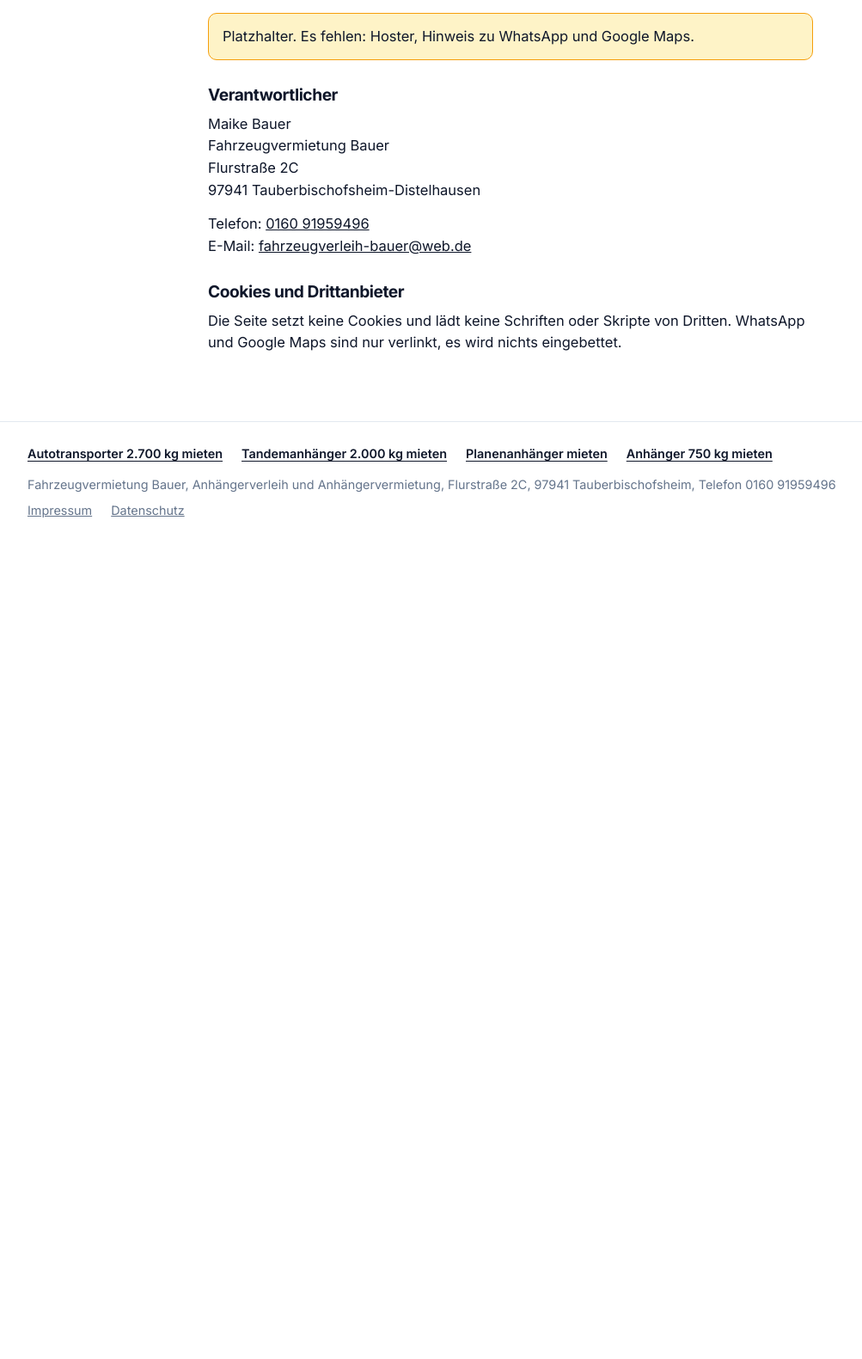
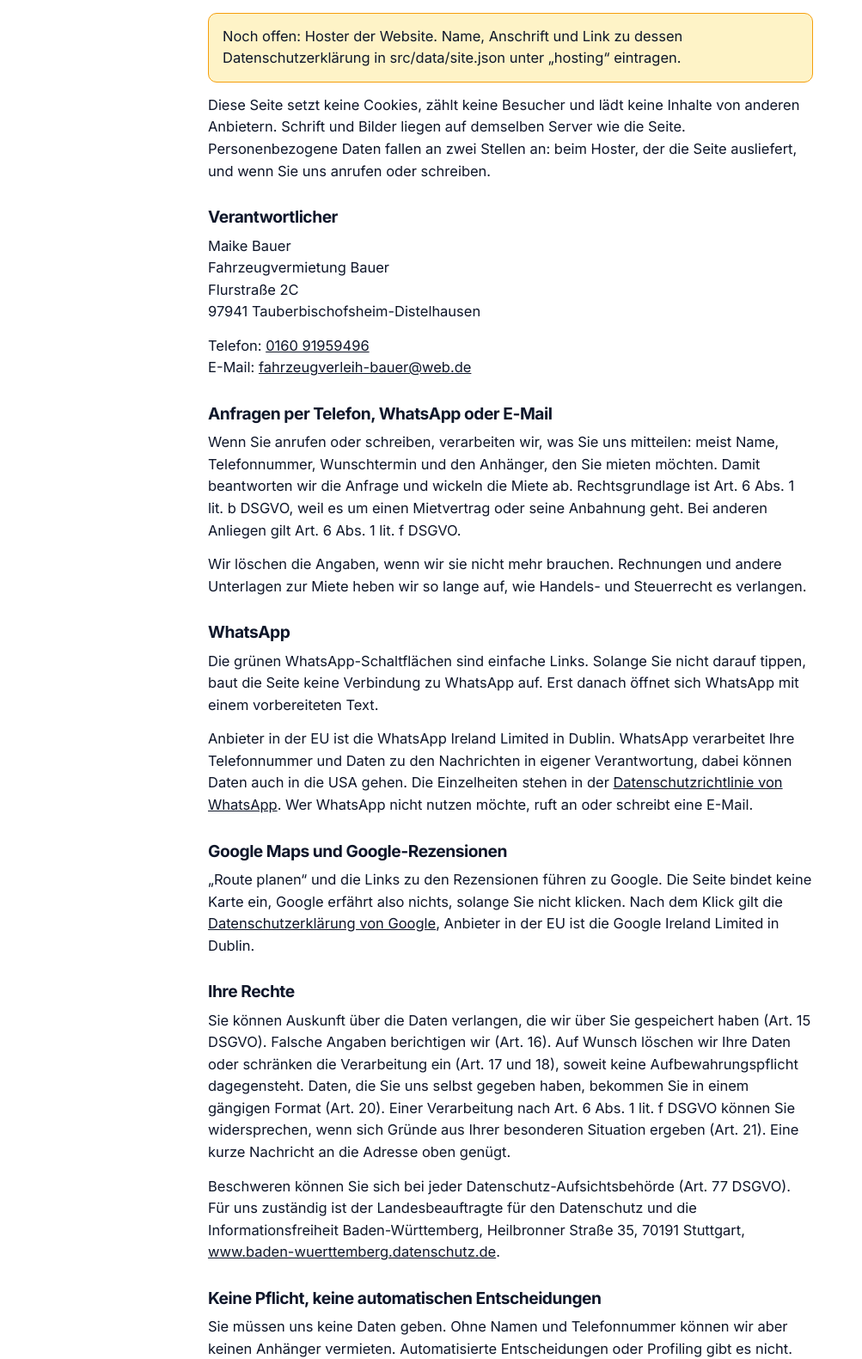
Before and after one commit to teifler/taubertal-anhaenger, an Astro site: page /datenschutz in a window 1280 px wide. Shown: the part 199-1780 px from the top of the page at 86% size, without its empty margins (46-1049 px from the left). Before the commit the page ends 841 px from the top, so only its background shows below. Built offline with nearby package versions, Linux system fonts and the light colour scheme; Astro itself is replaced by a stand-in of ours.

Commit message:
feat(datenschutz): write the full privacy policy
Covers the controller, hosting, enquiries by phone, WhatsApp and e-mail, the
WhatsApp and Google links, data subject rights and the supervisory authority
(LfDI BW, new address since 22.12.2025). The hosting section follows the
build: the GitHub Pages preview names GitHub (facts from GitHub's docs and
privacy statement), the production build reads the host from site.json and
shows a notice until one is set.

New e2e tests: every external service linked from the start page is named
in the policy, the Impressum has phone and e-mail, and no link is glued to
the text around it.

Co-Authored-By: Claude Opus 5.5 <noreply@anthropic.com>

```diff
--- a/src/data/index.ts
+++ b/src/data/index.ts
@@ -95,6 +95,12 @@ const siteSchema = z.strictObject({
     url: z.url(),
   }),
   profiles: z.strictObject({ kleinanzeigen: z.url() }),
+  /**
+   * Web host of the production site, named in the privacy policy. null until the client has chosen one; the
+   * production build then shows a notice. Assumes a host in the EU: a host elsewhere needs a transfer section
+   * like the GitHub Pages one in datenschutz.astro.
+   */
+  hosting: z.strictObject({ name: z.string().min(1), address: z.string().min(1), privacyUrl: z.url() }).nullable(),
   serviceArea: z.array(z.string().min(1)).min(1),
 });
 
--- a/src/data/site.json
+++ b/src/data/site.json
@@ -45,5 +45,6 @@
   "profiles": {
     "kleinanzeigen": "https://www.kleinanzeigen.de/s-bestandsliste.html?userId=137386711"
   },
+  "hosting": null,
   "serviceArea": ["Tauberbischofsheim", "Lauda-Königshofen", "Grünsfeld", "Werbach", "Külsheim", "Wertheim"]
 }
--- a/src/pages/datenschutz.astro
+++ b/src/pages/datenschutz.astro
@@ -1,23 +1,129 @@
 ---
+import { DEPLOY_TARGET } from 'astro:env/server';
+
 import LegalContact from '../components/LegalContact.astro';
 import LegalPage from '../components/LegalPage.astro';
 import { site } from '../data';
 import BaseLayout from '../layouts/BaseLayout.astro';
 
-// TODO(before launch): add the hosting, WhatsApp and Google Maps sections and delete the placeholder note.
+// The hosting section depends on where this build runs. GitHub's statements were checked on 20.11.2026 in
+// "About GitHub Pages" (section "Data collection") and in the GitHub General Privacy Statement.
+const onGitHubPages = DEPLOY_TARGET === 'github-pages';
+const host = site.hosting;
+const PRIVACY_AS_OF = 'November 2026';
+
+const links = {
+  github: 'https://docs.github.com/en/site-policy/privacy-policies/github-general-privacy-statement',
+  whatsapp: 'https://www.whatsapp.com/legal/privacy-policy-eea',
+  google: 'https://policies.google.com/privacy',
+  authority: 'https://www.baden-wuerttemberg.datenschutz.de/',
+};
 ---
 
 <BaseLayout title={`Datenschutz | ${site.name}`} noindex>
   <LegalPage title="Datenschutz">
-    <p class="placeholder-note">Platzhalter. Es fehlen: Hoster, Hinweis zu WhatsApp und Google Maps.</p>
+    {!onGitHubPages && !host && (
+      <p class="placeholder-note">
+        Noch offen: Hoster der Website. Name, Anschrift und Link zu dessen Datenschutzerklärung in src/data/site.json
+        unter „hosting“ eintragen.
+      </p>
+    )}
+
+    <p>
+      Diese Seite setzt keine Cookies, zählt keine Besucher und lädt keine Inhalte von anderen Anbietern. Schrift und
+      Bilder liegen auf demselben Server wie die Seite. Personenbezogene Daten fallen an zwei Stellen an: beim Hoster,
+      der die Seite ausliefert, und wenn Sie uns anrufen oder schreiben.
+    </p>
 
     <h2>Verantwortlicher</h2>
     <LegalContact />
 
-    <h2>Cookies und Drittanbieter</h2>
+    {onGitHubPages && (
+      <>
+        <h2>Hosting</h2>
+        <p>
+          Die Seite liegt bei GitHub Pages. Anbieter sind die GitHub B.V., Prins Bernhardplein 200, 1097 JB Amsterdam,
+          Niederlande, und die GitHub, Inc., 88 Colin P. Kelly Jr. St., San Francisco, CA 94107, USA.
+        </p>
+        <p>
+          Bei jedem Aufruf erfährt GitHub Ihre IP-Adresse, sonst könnte der Server die Seite nicht schicken. GitHub
+          protokolliert und speichert die IP-Adresse nach eigenen Angaben zu Sicherheitszwecken. Wie lange, gibt GitHub
+          nicht an. Rechtsgrundlage ist Art. 6 Abs. 1 lit. f DSGVO, unser berechtigtes Interesse eine sichere und
+          erreichbare Website.
+        </p>
+        <p>
+          Dabei können Daten in die USA gehen. GitHub, Inc. ist nach dem EU-US Data Privacy Framework zertifiziert. Für
+          solche Unternehmen hat die EU-Kommission ein angemessenes Datenschutzniveau festgestellt (Art. 45 DSGVO). Mehr
+          steht in der <a href={links.github}>Datenschutzerklärung von GitHub</a>.
+        </p>
+      </>
+    )}
+    {!onGitHubPages && host && (
+      <>
+        <h2>Hosting</h2>
+        <p>
+          {`Die Seite liegt bei ${host.name}, ${host.address}. `}
+          Bei jedem Aufruf speichert der Server Zugriffsdaten in Logdateien, in der Regel IP-Adresse, Datum und Uhrzeit,
+          die aufgerufene Adresse, die vorher besuchte Seite und den Browser. Ohne diese Daten kann der Server die Seite
+          nicht ausliefern und Angriffe nicht erkennen. Rechtsgrundlage ist Art. 6 Abs. 1 lit. f DSGVO, unser
+          berechtigtes Interesse eine sichere und erreichbare Website. Mehr steht in der{' '}
+          <a href={host.privacyUrl}>{`Datenschutzerklärung von ${host.name}`}</a>.
+        </p>
+      </>
+    )}
+
+    <h2>Anfragen per Telefon, WhatsApp oder E-Mail</h2>
     <p>
-      Die Seite setzt keine Cookies und lädt keine Schriften oder Skripte von Dritten. WhatsApp und Google Maps sind nur
-      verlinkt, es wird nichts eingebettet.
+      Wenn Sie anrufen oder schreiben, verarbeiten wir, was Sie uns mitteilen: meist Name, Telefonnummer, Wunschtermin
+      und den Anhänger, den Sie mieten möchten. Damit beantworten wir die Anfrage und wickeln die Miete ab.
+      Rechtsgrundlage ist Art. 6 Abs. 1 lit. b DSGVO, weil es um einen Mietvertrag oder seine Anbahnung geht. Bei
+      anderen Anliegen gilt Art. 6 Abs. 1 lit. f DSGVO.
     </p>
+    <p>
+      Wir löschen die Angaben, wenn wir sie nicht mehr brauchen. Rechnungen und andere Unterlagen zur Miete heben wir so
+      lange auf, wie Handels- und Steuerrecht es verlangen.
+    </p>
+
+    <h2>WhatsApp</h2>
+    <p>
+      Die grünen WhatsApp-Schaltflächen sind einfache Links. Solange Sie nicht darauf tippen, baut die Seite keine
+      Verbindung zu WhatsApp auf. Erst danach öffnet sich WhatsApp mit einem vorbereiteten Text.
+    </p>
+    <p>
+      Anbieter in der EU ist die WhatsApp Ireland Limited in Dublin. WhatsApp verarbeitet Ihre Telefonnummer und Daten
+      zu den Nachrichten in eigener Verantwortung, dabei können Daten auch in die USA gehen. Die Einzelheiten stehen in
+      der <a href={links.whatsapp}>Datenschutzrichtlinie von WhatsApp</a>. Wer WhatsApp nicht nutzen möchte, ruft an
+      oder schreibt eine E-Mail.
+    </p>
+
+    <h2>Google Maps und Google-Rezensionen</h2>
+    <p>
+      „Route planen“ und die Links zu den Rezensionen führen zu Google. Die Seite bindet keine Karte ein, Google erfährt
+      also nichts, solange Sie nicht klicken. Nach dem Klick gilt die{' '}
+      <a href={links.google}>Datenschutzerklärung von Google</a>, Anbieter in der EU ist die Google Ireland Limited in
+      Dublin.
+    </p>
+
+    <h2>Ihre Rechte</h2>
+    <p>
+      Sie können Auskunft über die Daten verlangen, die wir über Sie gespeichert haben (Art. 15 DSGVO). Falsche Angaben
+      berichtigen wir (Art. 16). Auf Wunsch löschen wir Ihre Daten oder schränken die Verarbeitung ein (Art. 17 und 18),
+      soweit keine Aufbewahrungspflicht dagegensteht. Daten, die Sie uns selbst gegeben haben, bekommen Sie in einem
+      gängigen Format (Art. 20). Einer Verarbeitung nach Art. 6 Abs. 1 lit. f DSGVO können Sie widersprechen, wenn sich
+      Gründe aus Ihrer besonderen Situation ergeben (Art. 21). Eine kurze Nachricht an die Adresse oben genügt.
+    </p>
+    <p>
+      Beschweren können Sie sich bei jeder Datenschutz-Aufsichtsbehörde (Art. 77 DSGVO). Für uns zuständig ist der
+      Landesbeauftragte für den Datenschutz und die Informationsfreiheit Baden-Württemberg, Heilbronner Straße 35, 70191
+      Stuttgart, <a href={links.authority}>www.baden-wuerttemberg.datenschutz.de</a>.
+    </p>
+
+    <h2>Keine Pflicht, keine automatischen Entscheidungen</h2>
+    <p>
+      Sie müssen uns keine Daten geben. Ohne Namen und Telefonnummer können wir aber keinen Anhänger vermieten.
+      Automatisierte Entscheidungen oder Profiling gibt es nicht.
+    </p>
+
+    <p>{`Stand: ${PRIVACY_AS_OF}`}</p>
   </LegalPage>
 </BaseLayout>
```
Also changed, not shown: tests/e2e/legal.spec.ts (added, +54 -0 lines), README.md.
